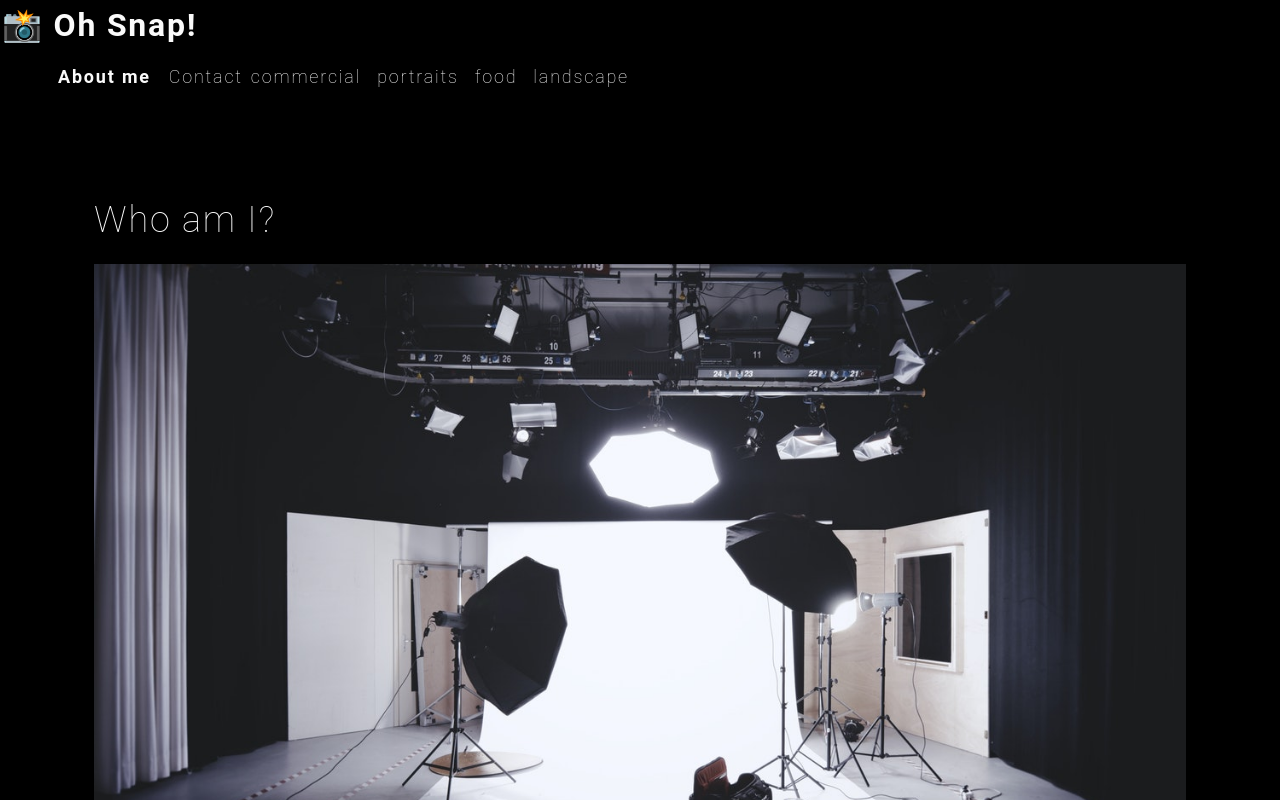
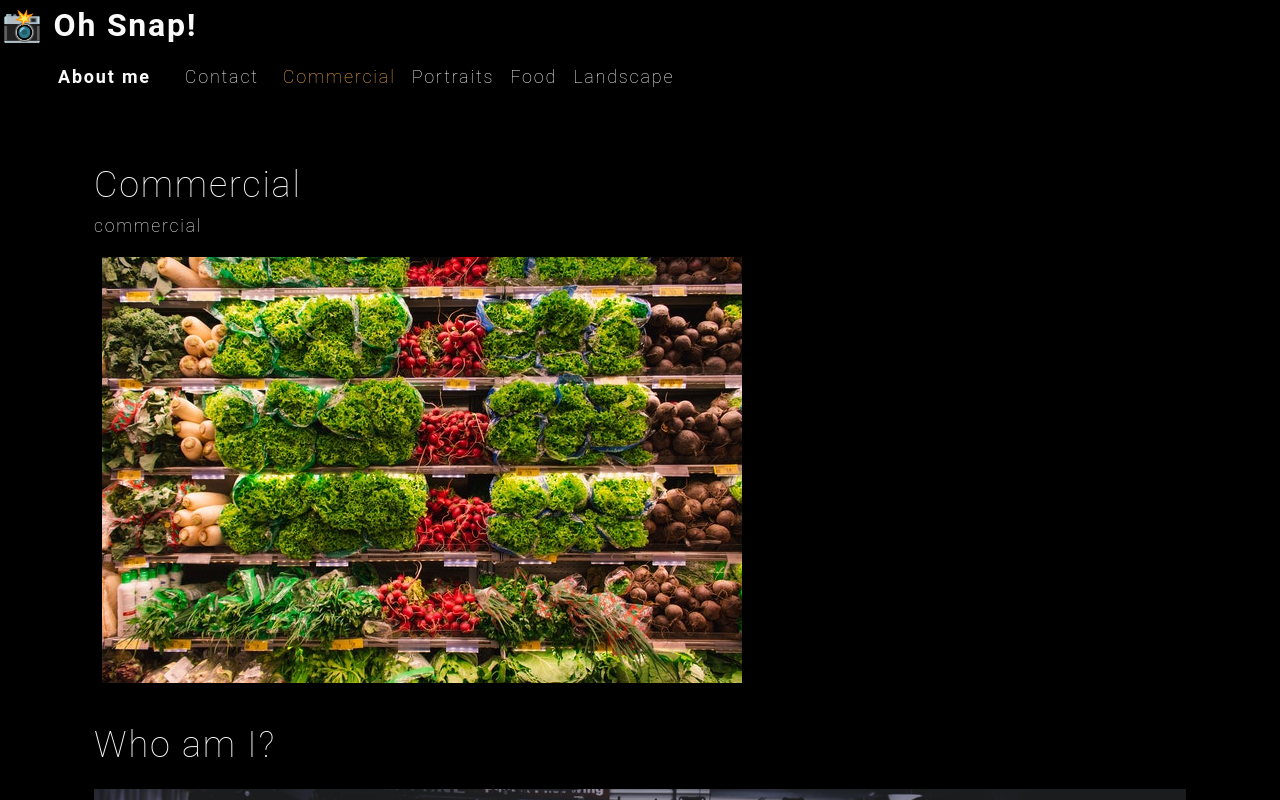
Before and after one commit to emdok/photo-folio, a React (Create React App) app: page / in a window 1280 px wide. Shown: the top 800 px of the page. Built offline with nearby package versions, Linux system fonts and the light colour scheme.

Commit message:
add useState and useEffect to nav and app.js

```diff
--- a/src/App.js
+++ b/src/App.js
@@ -1,13 +1,29 @@
-import React from 'react';
-import './App.css';
+import React, { useState } from 'react';
 import About from './components/About';
 import Nav from './components/Nav';
+import Gallery from './components/Gallery';
 
 function App() {
+  const [categories] = useState([
+    {
+      name: 'commercial',
+      description: 'Photos of grocery stores, food trucks, and other commercial projects',
+    },
+      { name: 'portraits', description: 'Portraits of people in my life' },
+      { name: 'food', description: 'Delicious delicacies' },
+      {name: 'landscape', description: 'Fields, farmhouses, waterfalls, and the beauty of nature' },
+  ]);
+
+  const [currentCategory, setCurrentCategory] = useState(categories[0]);
   return (
     <div>
-      <Nav></Nav>
+      <Nav
+        categories={categories}
+        setCurrentCategory={setCurrentCategory}
+        currentCategory={currentCategory}
+      ></Nav>
       <main>
+        <Gallery></Gallery>
         <About></About>
       </main>
     </div>
--- /dev/null
+++ b/src/components/Gallery/index.js
@@ -0,0 +1,26 @@
+import React from 'react';
+import { capitalizeFirstLetter } from '../../utils/helpers';
+import photo from "../../assets/small/commercial/0.jpg";
+
+function Gallery(props) {
+  const currentCategory = {
+    name: "commercial",
+    description:
+      "Photos of grocery stores, food trucks, and other commercial projects",
+  };
+  return (
+    <section>
+      <h1>{capitalizeFirstLetter(currentCategory.name)}</h1>
+      <p>{currentCategory.name}</p>
+      <div className="flex-row">
+        <img
+          src={photo}
+          alt="Commercial Example"
+          className="img-thimbnail mx-1"
+        />
+      </div>
+    </section>
+  );
+}
+
+export default Gallery;
--- a/src/components/Nav/index.js
+++ b/src/components/Nav/index.js
@@ -1,22 +1,16 @@
-import React from "react";
-const categories = [
-  {
-    name: "commercial",
-    description:
-      "Photos of grocery stores, food trucks, and other commercial projects",
-  },
-  { name: "portraits", description: "Portraits of people in my life" },
-  { name: "food", description: "Delicious delicacies" },
-  {
-    name: "landscape",
-    description: "Fields, farmhouses, waterfalls, and the beauty of nature",
-  },
-];
+import React, { useEffect } from "react";
+import { capitalizeFirstLetter } from "../../utils/helpers";
 
-function Nav() {
-  function categorySelected() {
-    console.log('hello')
-  }
+function Nav(props) {
+  const {
+    categories = [],
+    setCurrentCategory,
+    currentCategory,
+  } = props;
+
+  useEffect(() => {
+    document.title = capitalizeFirstLetter(currentCategory.name);
+  }, [currentCategory]);
 
   return (
     <header>
@@ -31,15 +25,26 @@
       <nav>
         <ul className="flex-row">
           <li className="mx-2">
-            <a data-testid="about" href="#about">About me</a>
+            <a data-testid="about" href="#about">
+              About me
+            </a>
           </li>
-          <li>
+          <li className="mx-2">
             <span>Contact</span>
           </li>
           {categories.map((category) => (
-            <li className="mx-1" key={category.name}>
-              <span onClick={() => categorySelected(category.name)} >
-                {category.name}
+            <li
+              className={`mx-1 ${
+                currentCategory.name === category.name && "navActive"
+              }`}
+              key={category.name}
+            >
+              <span
+                onClick={() => {
+                  setCurrentCategory(category)
+                }}
+              >
+                {capitalizeFirstLetter(category.name)}
               </span>
             </li>
           ))}
```
